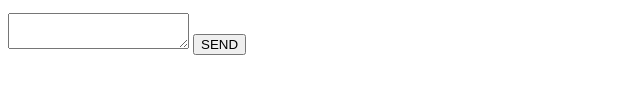
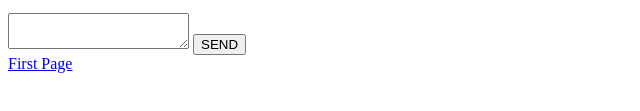
Before and after one commit to FireFrost041104/alex-page, a plain HTML site: page page2.html in a window 1280 px wide. Shown: the part 243-354 px from the top of the page, without its empty margins (0-640 px from the left). Drawn offline with Linux system fonts and the light colour scheme.

Commit message:
Update page2.html

```diff
--- a/page2.html
+++ b/page2.html
@@ -1,25 +1,31 @@
 <!DOCTYPE html>
 
 <html>
+
 <head>
     <title>
         Contact
     </title>
+
 <body>
-            <a href= "MyWebiste.html"></a>
+    <a href="MyWebiste.html"></a>
     <div class="section">
         <h1><span>Contact Me</span></h1>
         <form>
             <list>
                 <ui>
-                            <p>Name: </p><input name="name" type="text" /><br/>
-                            <p>Email:</p><input name="email" type="email" /><br/>
-                            <p>Message:</p><textarea name="message" ></textarea>
+                    <p>Name: </p><input name="name" type="text" /><br />
+                    <p>Email:</p><input name="email" type="email" /><br />
+                    <p>Message:</p><textarea name="message"></textarea>
                     <input type="submit" value="SEND" class="submit" />
                 </ui>
             </list>
         </form>
+
     </div>
+
+    <a href="index.html">First Page</a>
 </body>
 </head>
+
 </html>
```
Lines whose indentation alone changed are shown as unchanged.
